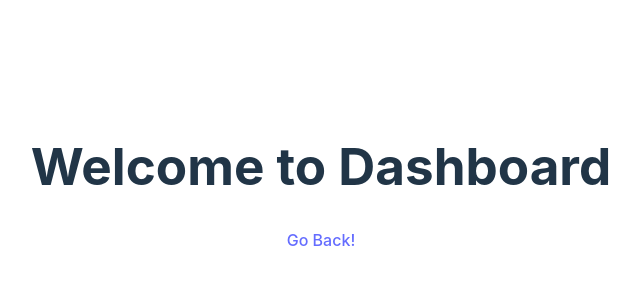
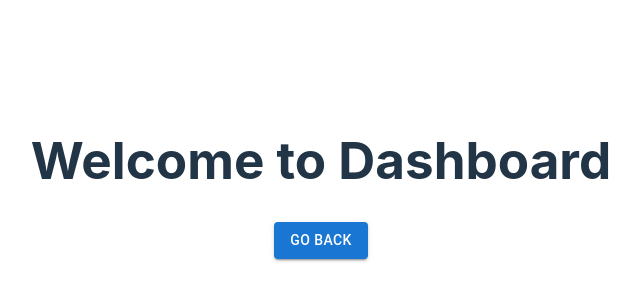
Before and after one commit to BenjaS180/killcoronavirus, a React (Vite) app: page /dashboard in a window 1280 px wide. Shown: the part 222-522 px from the top of the page, without its empty margins (319-959 px from the left). Built offline with nearby package versions, Linux system fonts and the light colour scheme.

Commit message:
feat/Styles feat:a dd

```diff
--- a/package.json
+++ b/package.json
@@ -10,6 +10,9 @@
     "preview": "vite preview"
   },
   "dependencies": {
+    "@emotion/react": "^11.11.1",
+    "@emotion/styled": "^11.11.0",
+    "@mui/material": "^5.14.19",
     "react": "^18.2.0",
     "react-dom": "^18.2.0",
     "react-router-dom": "^6.20.0"
--- a/src/components/dashboard/index.jsx
+++ b/src/components/dashboard/index.jsx
@@ -1,5 +1,6 @@
 import { useState } from 'react'
 import { Link } from "react-router-dom";
+import Button from '@mui/material/Button';
 
 function Dashboard() {
   const [count, setCount] = useState(0)
@@ -11,7 +12,7 @@ function Dashboard() {
         </a>
       </div>
       <h1>Welcome to Dashboard</h1>
-      <Link to={`/`}>Go Back!</Link>
+      <Link to={`/`}><Button variant="contained">Go Back</Button></Link>
     </>
   )
 }
```
Also changed, not shown: 1 other file (tests, documents, lock files or other folders).
